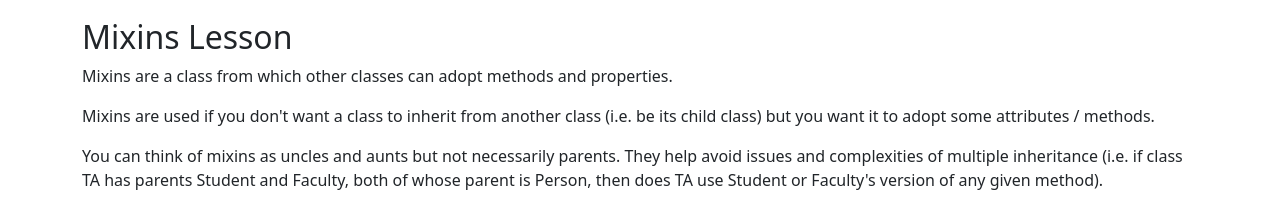
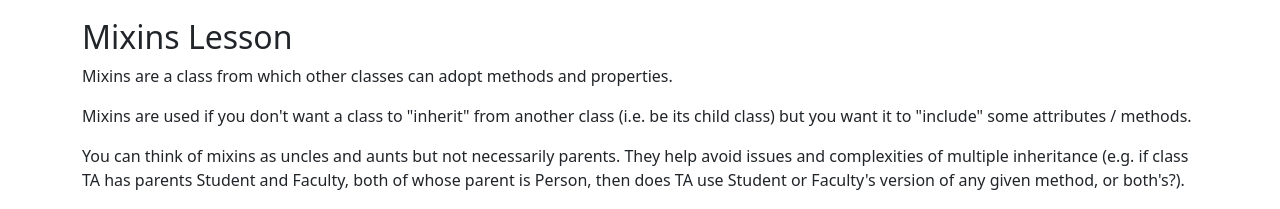
Before and after one commit to ld-rale/rale-modules, a Django app: template raleweb/templates/ralemodules/exercises.html in a window 1280 px wide. Shown: the part 176-385 px from the top of the page. Run offline with Django 3.2, Linux system fonts and the light colour scheme; the template is opened without the code that fills it: most values are stand-ins (such as "Sample title", 1, 10 or a date in 2020).

Commit message:
Add few text changes

```diff
--- a/raleweb/templates/ralemodules/exercises.html
+++ b/raleweb/templates/ralemodules/exercises.html
@@ -21,8 +21,8 @@
                         <!--{{dp}}-->
                         <h2>Mixins Lesson</h2>
                         <p>Mixins are a class from which other classes can adopt methods and properties.</p>
-                        <p>Mixins are used if you don't want a class to inherit from another class (i.e. be its child class) but you want it to adopt some attributes / methods.</p>
-                        <p>You can think of mixins as uncles and aunts but not necessarily parents. They help avoid issues and complexities of multiple inheritance (i.e. if class TA has parents Student and Faculty, both of whose parent is Person, then does TA use Student or Faculty's version of any given method).</p>
+                        <p>Mixins are used if you don't want a class to "inherit" from another class (i.e. be its child class) but you want it to "include" some attributes / methods.</p>
+                        <p>You can think of mixins as uncles and aunts but not necessarily parents. They help avoid issues and complexities of multiple inheritance (e.g. if class TA has parents Student and Faculty, both of whose parent is Person, then does TA use Student or Faculty's version of any given method, or both's?).</p>
                         <img src="/static/ralemodules/diamondproblem.png"/>
                         <br><br>
                         <p>A mixin is an object that we can use in order to add reusable functionality to another object or class, without using inheritance. We can't use mixins on their own: their sole purpose is to add functionality to objects or classes without inheritance. [src: https://www.patterns.dev/posts/mixin-pattern/]</p>
@@ -142,7 +142,7 @@
                         </div>
                         <hr>
                         <p>The difference is subtle, but in the above examples, the mixin classes weren't made to stand on their own. In more traditional multiple inheritance, the AuthenticationMixin (for example) would probably be something more like Authenticator. That is, the class would probably be designed to stand on its own. [src: https://stackoverflow.com/questions/533631/what-is-a-mixin-and-why-is-it-useful/547714#547714]</p>
-                        <p>Another situation is: you want to provide a lot of (not-optional) features for a class, but you want the features in separate classes (and in separate modules) so each module is about one feature (behaviour.) IOW, not for re-use, but for compartmentalization.</p>
+                        <p>Another situation is: you want to provide a lot of (not-optional) features for a class, but you want the features in separate classes (and in separate modules) so each module is about one feature (behavior). IOW, not for re-use, but for compartmentalization.</p>
                         <p><b>Multiple Versions of Methods / Props Note</b>: When mixin A and mixin B each define the same method / property X, then classes adopting both mixins run both mixins' version of method / property X one after another.</p>
                         <p>Mixins can be used for:</p>
                         <ul>
@@ -710,7 +710,7 @@ Insight object (26) Users by traffic source for team Formative Project
                             <br><br>
                         {% endfor %}
                         <h4>MV* for Posthog</h4>
-                        <p id="{{model}}-a6">Activity 6: Specifically for {{dp.project}}, why is MV* used here over no framework (i.e. mixing data touching, view touching logic like in <a href="https://en.wikipedia.org/wiki/PHP#Syntax" target="_blank">vanilla PHP</a>)?
+                        <p id="{{model}}-a6">Activity 6: Specifically for {{dp.project}}, why is MV* used here?
                             <br><span style="font-size: 10px;">Pacing: Perhaps reserve ~1.5 min for this question.</span>
                         </p>
                         <textarea rows="2" style="width: 100%; max-width: 100%;"></textarea>
```
